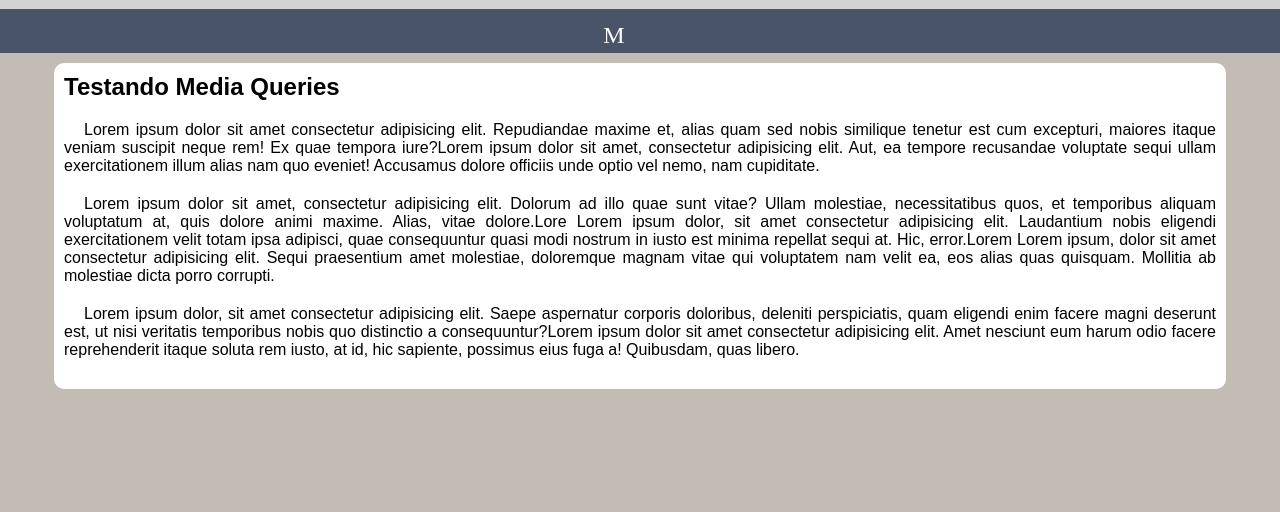
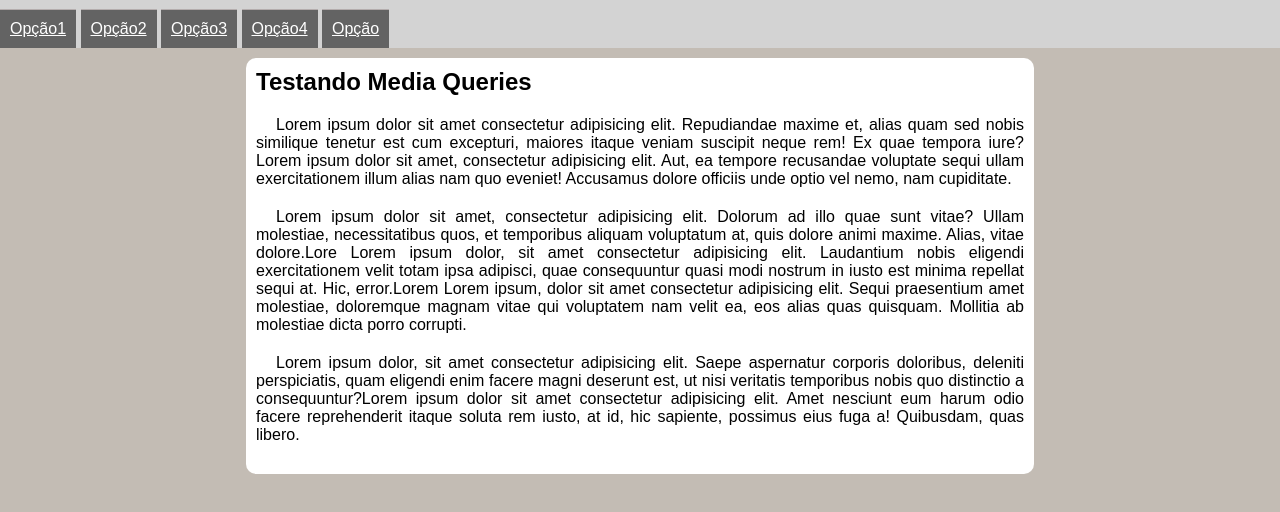
Before and after one commit to Anna-Castor/25_media_queries, a plain HTML site: page mq5_menu_responsivo/index.html in a window 1280 px wide. Shown: the part 48-560 px from the top of the page. Drawn offline with Linux system fonts and the light colour scheme.

Commit message:
atualizei mq

```diff
--- a/mq5_menu_responsivo/index.html
+++ b/mq5_menu_responsivo/index.html
@@ -7,6 +7,7 @@
     <link rel="stylesheet" href="style.css" media="all">
     <link href="https://fonts.googleapis.com/icon?family=Material+Icons"
     rel="stylesheet">
+    <link rel="stylesheet" href="media_query.css">
 
 
 
--- /dev/null
+++ b/mq5_menu_responsivo/media_query.css
@@ -0,0 +1,24 @@
+@charset "UTF-8";
+
+@media screen and (min-width:768px){
+    i#burger {
+        display: none;
+    }
+
+    menu {
+        display: block;
+    }
+
+    menu a {
+        display: inline-block;
+        background-color: rgb(99, 99, 99);
+        padding: 10px;
+        color: white;
+        font-style: bolder;
+        border-top: 1px rgb(180, 173, 173) solid ;
+    }
+
+    main {
+        width: 768px; /*Faz com que não fique aumentando demais e dificultando leitura*/
+    }
+}
```
